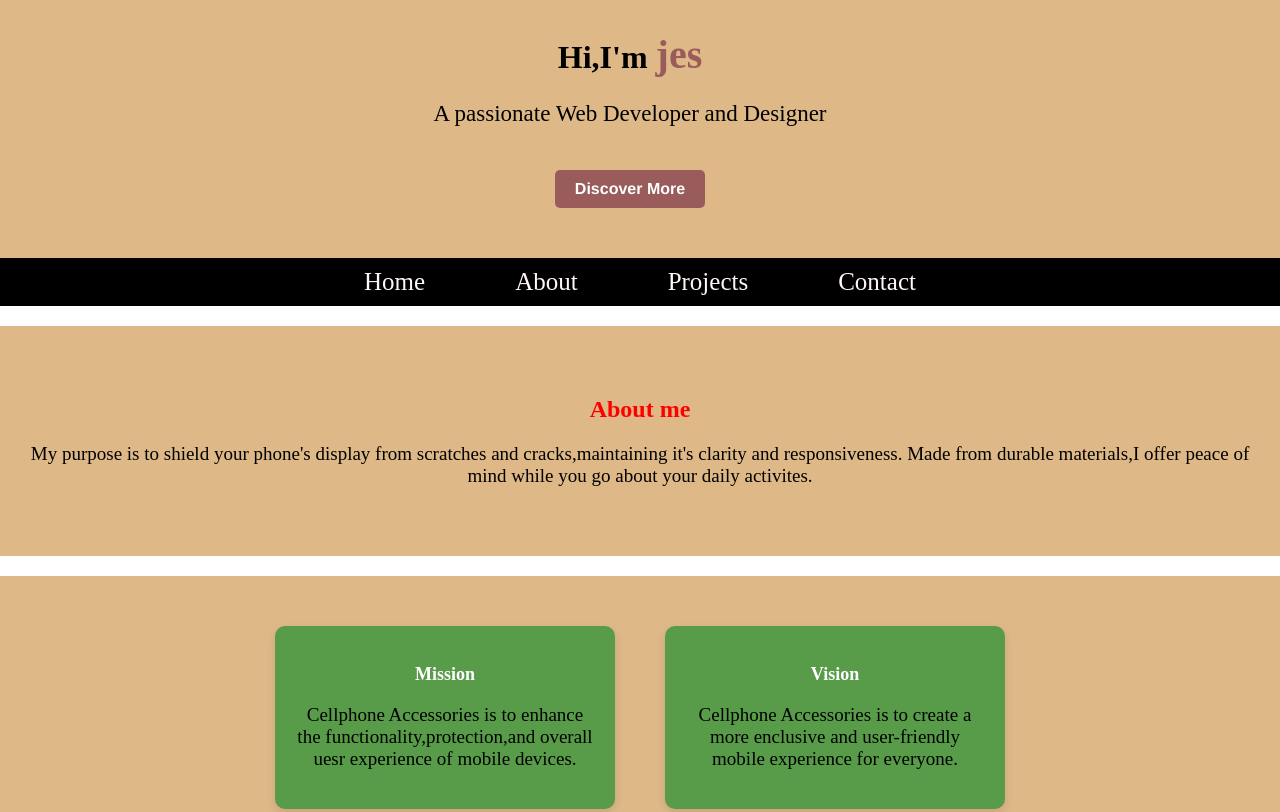
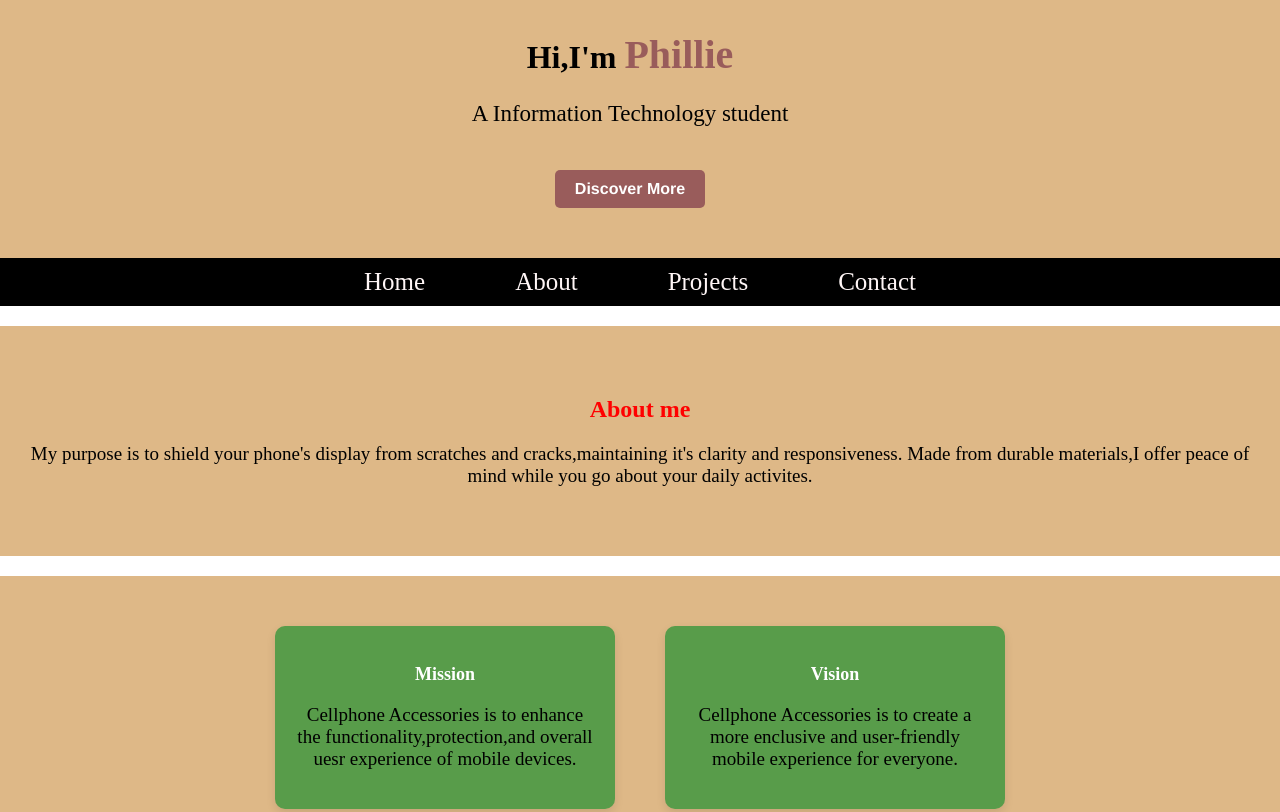
Before and after one commit to cellphone-accessories/cellphone-accessories21, a plain HTML site: page about.html in a window 1280 px wide. Shown: the top 812 px of the page. Drawn offline with Linux system fonts and the light colour scheme.

Commit message:
Update about.html

```diff
--- a/about.html
+++ b/about.html
@@ -174,8 +174,8 @@
 
 
         <div class="hero">
-            <h1 class="fade-in">Hi,I'm <span>jes</span></h1>
-            <p class="fade-in">A passionate Web Developer and Designer</p>
+            <h1 class="fade-in">Hi,I'm <span>Phillie</span></h1>
+            <p class="fade-in">A Information Technology student</p>
             <a href="#about" class="btn">Discover More</a>
         </div>
     </header>
```
